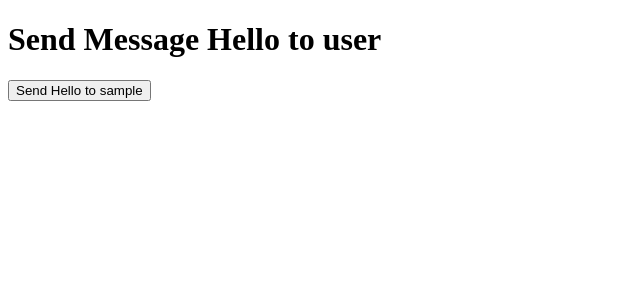
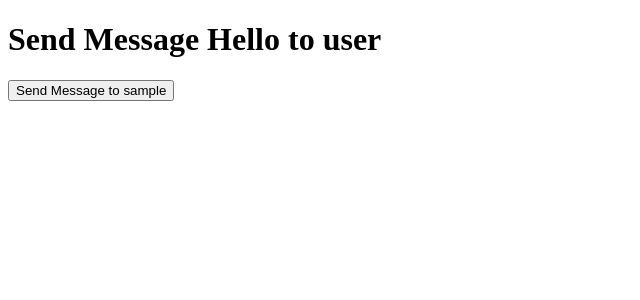
Before and after one commit to byiringiroscar/Django-messaging-with-channels-htmx-realtime-from-one-source, a Django app: page / in a window 1280 px wide. Shown: the top 300 px of the page, without its empty margins (0-640 px from the left). Run offline with Django 5.2, Linux system fonts and the light colour scheme; tables that the repository leaves empty hold one stand-in row (values such as "Sample post"); some libraries are stand-ins or nearby versions.

Commit message:
Update index.html

```diff
--- a/core/templates/index.html
+++ b/core/templates/index.html
@@ -7,7 +7,10 @@
 
 <div style="display: flex; flex-direction: column; gap: 10px; align-items: start;">
     {% for user in users %}
-    <button >Send Hello to {{ user.username }}</button>
+    <form action="">
+        <input hidden type="text" name="message" value="{{ user.id }}">
+        <button type="submit">Send Message to {{ user.username }}</button>
+    </form>
     {% endfor %}
 </div>
 
```
